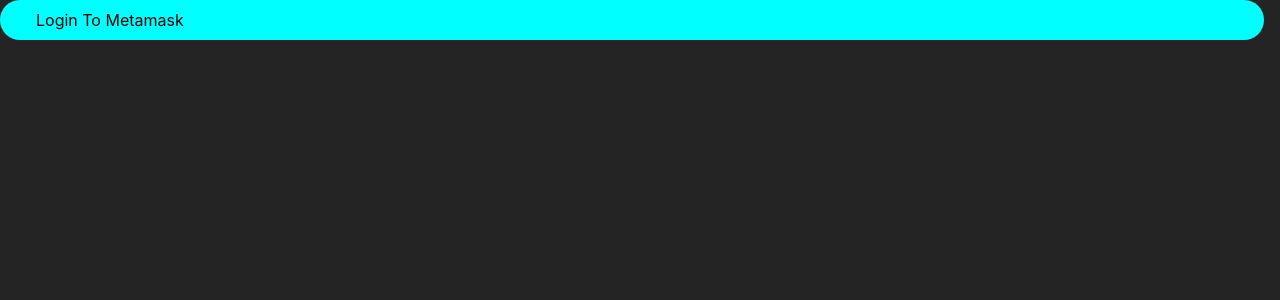
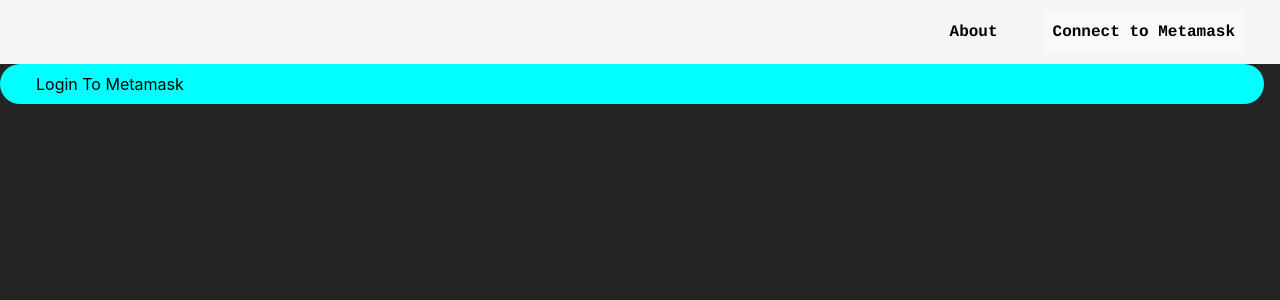
Before and after one commit to ktLearner/TRINIT_TechBrigade_WEB3, a React (Vite) app in the folder healthcare_trinit/: page /dashboard in a window 1280 px wide. Shown: the top 300 px of the page. Built offline with nearby package versions, Linux system fonts and the light colour scheme.

Commit message:
Fixed Navbar Connections

```diff
--- a/healthcare_trinit/src/Hero.jsx
+++ b/healthcare_trinit/src/Hero.jsx
@@ -2,6 +2,9 @@
 import { Link } from "react-router-dom";
 
 const Hero = () => {
+  function checkUser(){
+    return 6;
+  }
   return (
     <section
       className={`relative w-full mx-auto pd-20`}
--- a/healthcare_trinit/src/components/Navbar/Navbar.jsx
+++ b/healthcare_trinit/src/components/Navbar/Navbar.jsx
@@ -1,27 +1,24 @@
+import React from "react";
 import { Link } from "react-router-dom";
 import styles from "./Navbar.module.css";
 import UseWallet from "../../../wallet/wallet";
 
 export default function Navbar() {
-  let [wallet, login, logout] =  UseWallet();
+  let [wallet, login, logout] = UseWallet();
+
   return (
     <>
       <nav className={styles.navbar}>
         <div className={styles.container}>
           <div className={styles.navbarCollapse} id="navbarSupportedContent">
             <ul className={styles.navbarNav}>
-                {/* <li className={`${styles.navItem} ${styles.navItemHover}`}>
-                  <Link className={styles.navLink} to={`/#login`}>
-                    Login
-                  </Link>
-                </li> */}
               <li className={`${styles.navItem} ${styles.navItemHover}`}>
                 <Link className={styles.navLink} to="/about">
                   About
                 </Link>
               </li>
 
-                {wallet == null && (
+              {(wallet == null || wallet == "null") && (
                 <>
                   <li className={`${styles.navItem} ${styles.navItemHover}`}>
                     <button className={styles.navLink} onClick={login}>
@@ -30,7 +27,7 @@
                   </li>
                 </>
               )}
-                {wallet != null && (
+              {wallet != null && wallet != "null" && (
                 <>
                   <li className={`${styles.navItem} ${styles.navItemHover}`}>
                     <button className={styles.navLink} onClick={logout}>
@@ -39,6 +36,7 @@
                   </li>
                 </>
               )}
+
             </ul>
           </div>
         </div>
--- a/healthcare_trinit/src/components/appoint/userlogin.jsx
+++ b/healthcare_trinit/src/components/appoint/userlogin.jsx
@@ -1,9 +1,8 @@
-// Home.js
-
 import React from "react";
 import { useNavigate } from "react-router-dom";
 import PatientRegistrationForm from "../../Forms/PatientRegn";
 import UseWallet from "../../../wallet/wallet";
+import Navbar from "./../../components/Navbar/Navbar.jsx"; // Import the Navbar component
 
 
 export default function Home() {
@@ -22,6 +21,7 @@
   return (
     <main>
         <div>
+          <Navbar></Navbar>
           <div>
             {wallet == null ? (
               <>
```
Lines whose indentation alone changed are shown as unchanged.
